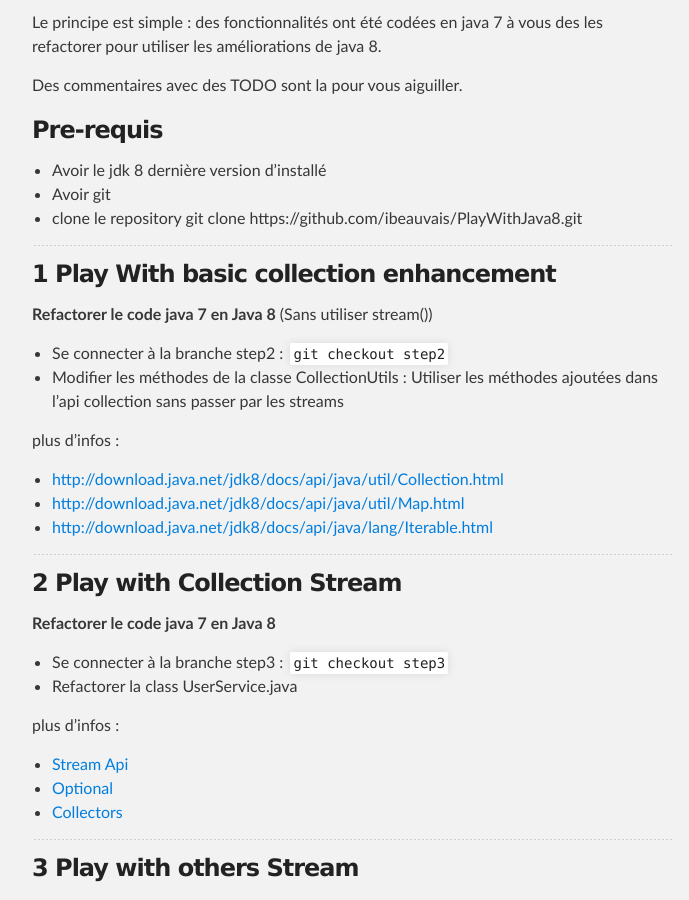
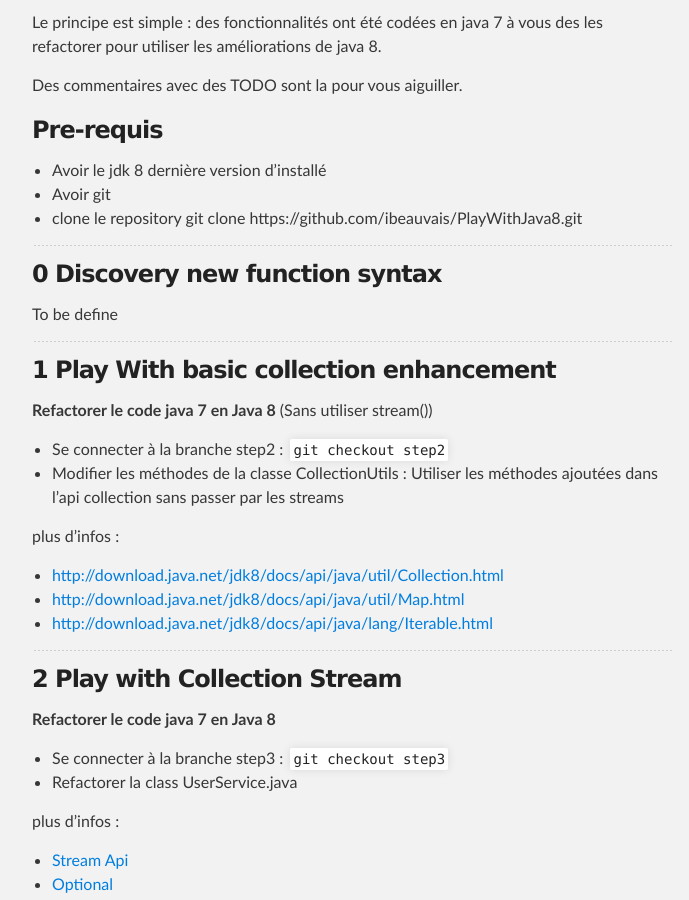
Before and after one commit to publicissapient-france/functional-programming-java8, a Jekyll site: the page built from index.md, in a window 1280 px wide and 900 px high, scrolled down 386 px. Shown: the whole window, without its empty margins (288-977 px from the left). Built offline with Jekyll 4.4.1, drawn with Linux system fonts in a browser that asks for light colours.

Commit message:
add step 0

```diff
--- a/index.md
+++ b/index.md
@@ -15,6 +15,11 @@ Des commentaires avec des TODO sont la pour vous aiguiller.
 * Avoir le jdk 8 dernière version d'installé
 * Avoir git
 * clone le repository git clone https://github.com/ibeauvais/PlayWithJava8.git
+
+-----------------
+
+### 0 Discovery new function syntax
+ To be define
 
 -----------------
 
```
